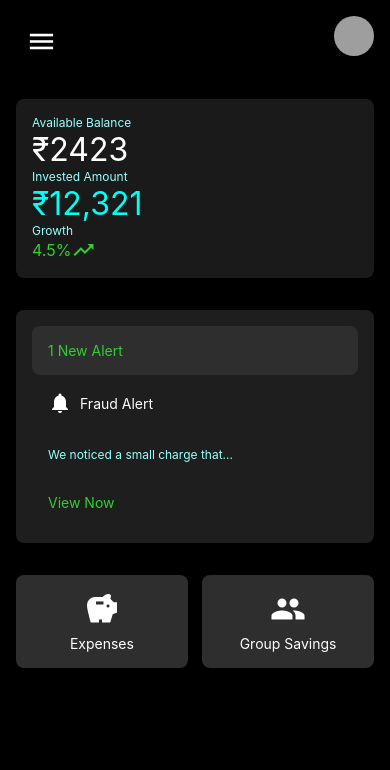
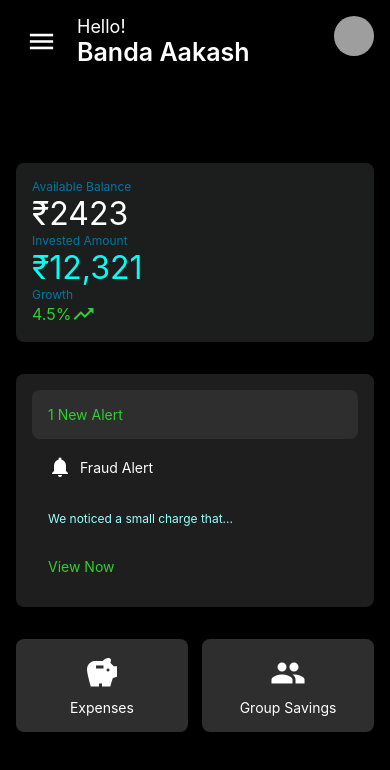
Before and after one commit to abhinav-dhanala/StartUp, a React Native app: screen /Home1 in a window 390 px wide. Shown: the top 770 px of the page. Built offline with nearby package versions, Linux system fonts and the light colour scheme; grey boxes are pictures that could not be loaded.

Commit message:
App flow edit

```diff
--- a/screens/Home.tsx
+++ b/screens/Home.tsx
@@ -21,11 +21,17 @@ const HomePage = () => {
 
   return (
     <View style={styles.container}>
-      <ScrollView>
+      <ScrollView showsVerticalScrollIndicator={false}>
         <View style={styles.header}>
           <TouchableOpacity style={styles.iconButton} onPress={() => console.log('IconButton pressed ...')}>
             <Icon name="menu" size={31} color="#FFFFFF" />
           </TouchableOpacity>
+
+          <View style={styles.titleContainer}>
+          <Text style={styles.title}>Hello!</Text>
+          <Text style={styles.title2}>Banda Aakash</Text>
+          </View>
+
           <TouchableOpacity style={styles.profilePicContainer} onPress={() => navigation.navigate('MY_profilePage')}>
             <Image
               style={styles.profilePic}
@@ -75,6 +81,7 @@ const HomePage = () => {
 const styles = StyleSheet.create({
   container: {
     flex: 1,
+    // backgroundColor: 'rgba(255, 255, 255, 0.8)',
     backgroundColor: 'black',
   },
   header: {
@@ -86,6 +93,23 @@ const styles = StyleSheet.create({
     backgroundColor: 'transparent',
     borderRadius: 30,
     padding: 10,
+  },
+
+  titleContainer: {
+    flex: 1,
+    marginLeft: 10,
+  },
+  title: {
+    color: 'white',
+    fontSize: 18,
+    fontWeight: '400',
+    marginTop: 0,
+  },
+  title2: {
+    color: 'white',
+    fontSize: 25,
+    fontWeight: '600',
+    marginTop: 0,
   },
   profilePicContainer: {
     width: 40,
@@ -99,13 +123,17 @@ const styles = StyleSheet.create({
   },
   balanceContainer: {
     // backgroundColor: 'rbga(0,0,0,1)',
-    backgroundColor: 'rgba(255, 255, 255, 0.1)',
+    marginTop:80,
+    backgroundColor: '#1c1e1e',
     borderRadius: 8,
     padding: 16,
     margin: 16,
   },
   label: {
-    color: '#98FFFFFF',
+    color: '#0075A3',
+    // color: '#64D2FF',
+    // color:'#3A3A3C',
+    // color: 'gold',
     fontSize: 12,
   },
   balance: {
```
